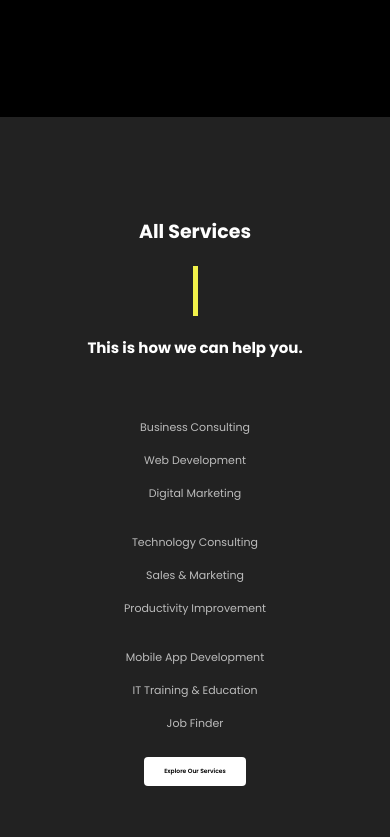
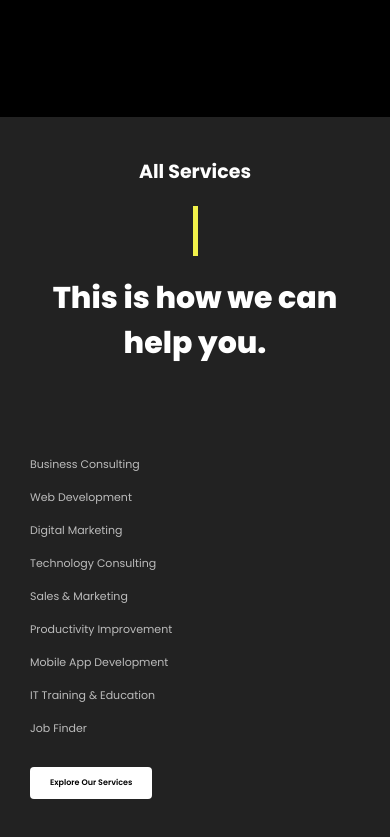
Before and after one commit to amanbhai1/Qurtle-Innovation, a plain HTML site: page index.html in a window 390 px wide. Shown: the part 1607-2444 px from the top of the page. Drawn offline with Linux system fonts and the light colour scheme.

Commit message:
some changes

```diff
--- a/index.html
+++ b/index.html
@@ -104,6 +104,7 @@
 
                         </div>
                         <h1>This is how we can help you.</h1>
+                    </div>
                         <div class="services">
                             <div class="service-a">
                               <span>Business Consulting</span>
@@ -119,10 +120,9 @@
                               <span>Mobile App Development</span>
                               <span>IT Training & Education</span>
                               <span>Job Finder</span>
-                        </div>
-
-                </div><br>
-                <button class="normal" id="service">Explore Our Services</button>
+                            </div>
+                    </div>
+                    <button class="normal" id="service">Explore Our Services</button>
 
         </div>
 
--- a/style.css
+++ b/style.css
@@ -291,8 +291,14 @@ body{
   background-color: #222;
 }
 
+#service{
+  margin-left: 500px;
+}
+
 .services {
   display: flex;
+  align-self: center;
+  justify-content: center;
   gap: 4rem;
 }
 .service-a {
@@ -343,7 +349,7 @@ border-radius: 0px;
   display: flex;
   flex-direction: column;
   align-items: center;
-  padding: 100px;
+  padding: 40px 30px 40px 30px;
   justify-content: center;
 }
 
@@ -1107,27 +1113,23 @@ textarea.input {
 
   .service{
     height: auto;
-    padding-left: 0px;
-    padding-right: 0px;
-    margin-left: 0px;
+  }
+
+  #service{
+    margin-left: 30px;
+    margin-bottom: 40px;
   }
 
   .services{
     flex-direction: column;
-    gap: 2rem;
+    gap: 1rem;
     font-size: 14px;
-    margin-top: 40px;
-    text-align: center;
+    padding: 30px;
   }
+
 
   .services span{
     font-size: 11px;
-  }
-
-  .service-1{
-    padding-left: 0px;
-    padding-right: 0px;
-    margin-left: 0px;
   }
 
   .service-1 h2{
@@ -1135,7 +1137,9 @@ textarea.input {
   }
 
   .service-1 h1{
-    font-size: 15px;
+    font-size: 30px;
+    text-align: center;
+    font-weight: 800;
   }
 
   .service-data p{
@@ -1146,6 +1150,7 @@ textarea.input {
   .normal {
     padding: 10px 20px;
     font-size: 6px;
+    font-size: 8px;
   }
 
   .footer{
```
